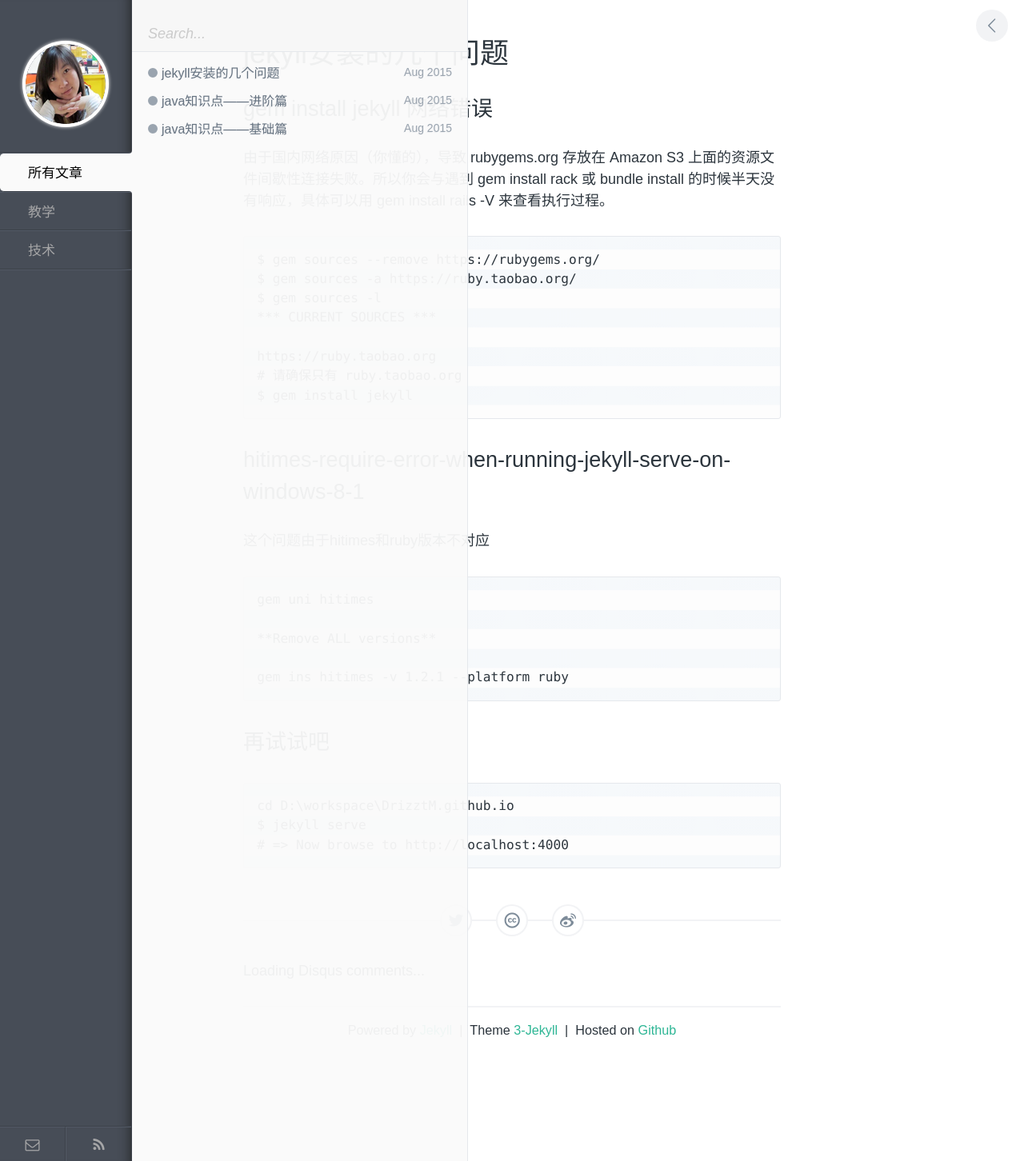
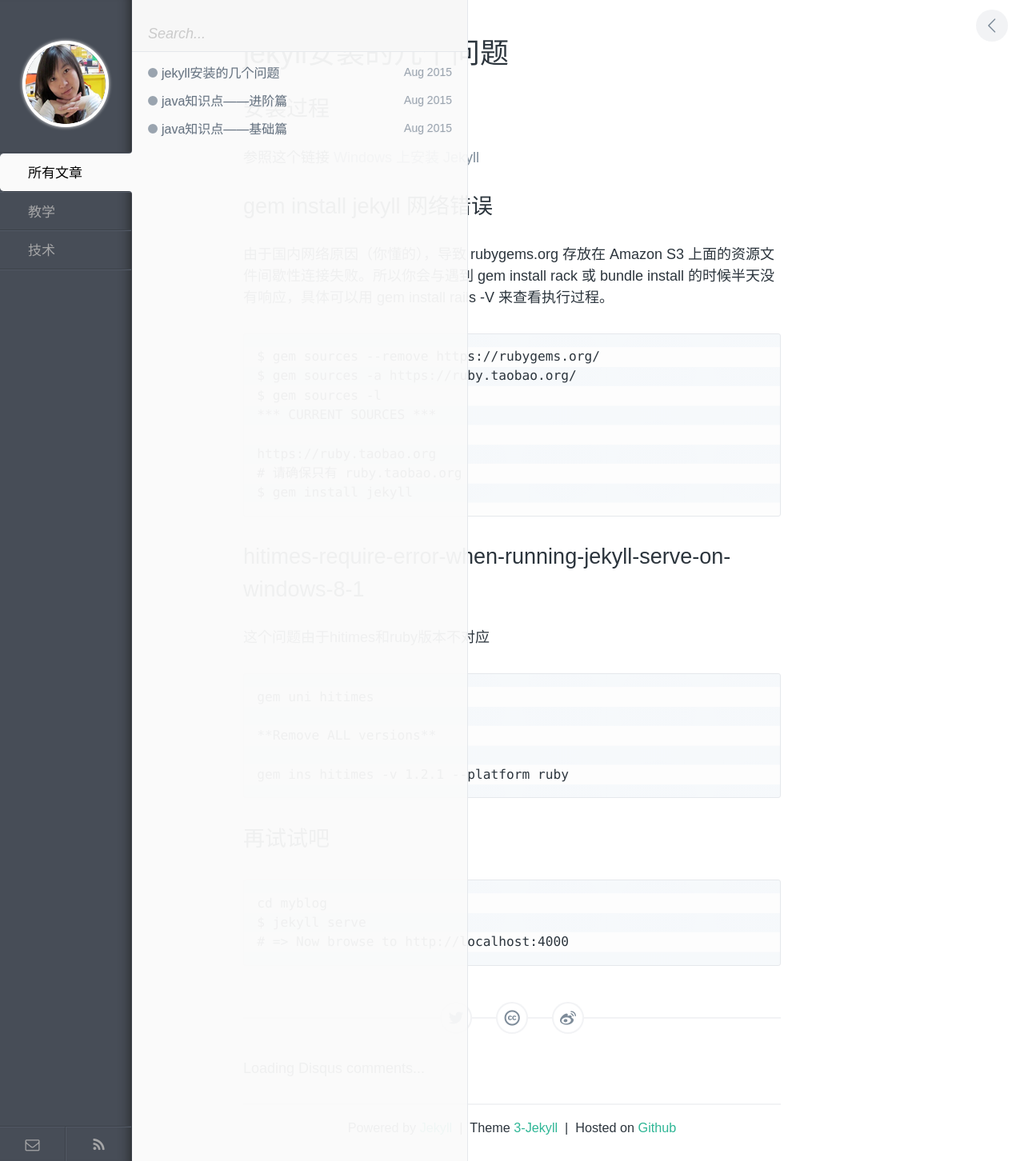
Before and after one commit to DrizztM/DrizztM.github.io, a Jekyll site: the page built from _posts/技术/2015-8-31-jekyll-install-issue.md, in a window 1280 px wide. Shown: the whole page at 80% size. Built offline with Jekyll 4.4.1, drawn with Linux system fonts in a browser that asks for light colours; Markdown is read by kramdown in place of the engine named in the settings; comment, search, counter and statistics services are not loaded.

Commit message:
修改文章

````diff
--- a/_posts/技术/2015-8-31-jekyll-install-issue.md
+++ b/_posts/技术/2015-8-31-jekyll-install-issue.md
@@ -4,6 +4,9 @@ title: jekyll安装的几个问题
 category: 技术
 keywords: jekyll
 ---
+
+## 安装过程
+参照这个链接 [Windows 上安装 Jekyll](http://blog.csdn.net/kong5090041/article/details/38408211)
 
 ## gem install jekyll 网络错误
 
@@ -35,7 +38,7 @@ gem ins hitimes -v 1.2.1 --platform ruby
 ## 再试试吧
 
 ```
-cd D:\workspace\DrizztM.github.io
+cd myblog
 $ jekyll serve
 # => Now browse to http://localhost:4000
 ```
````
